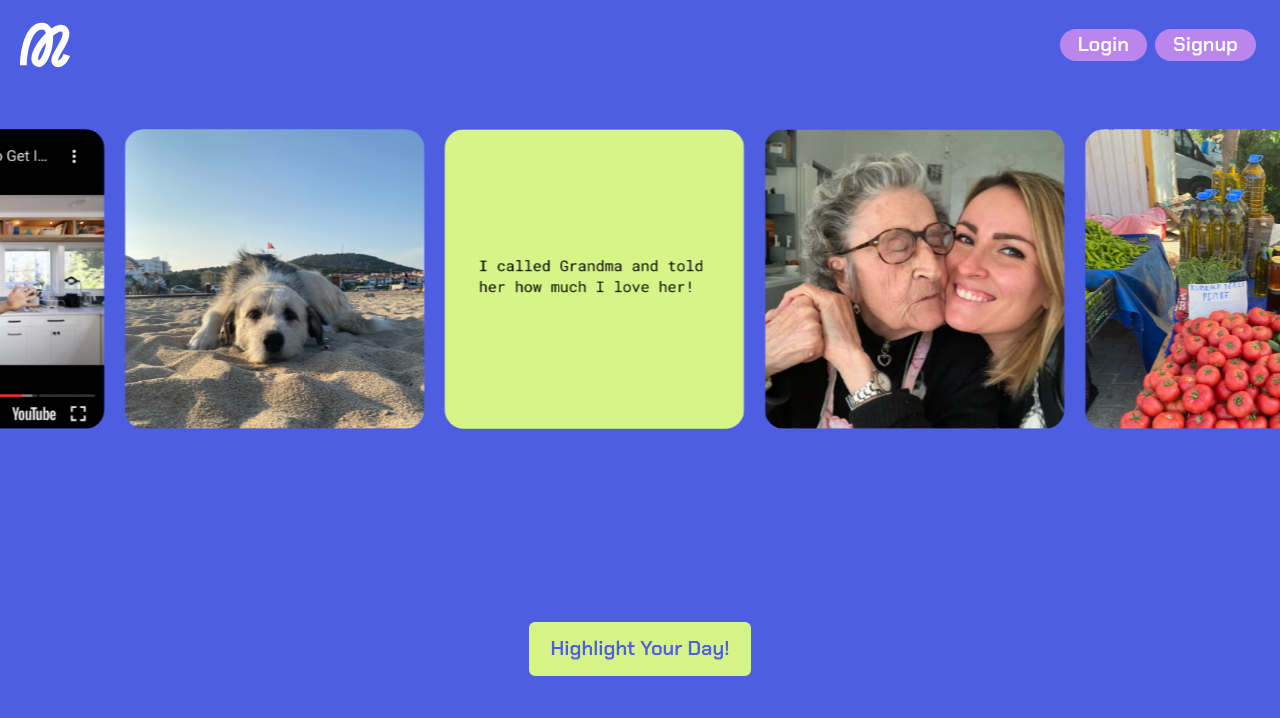
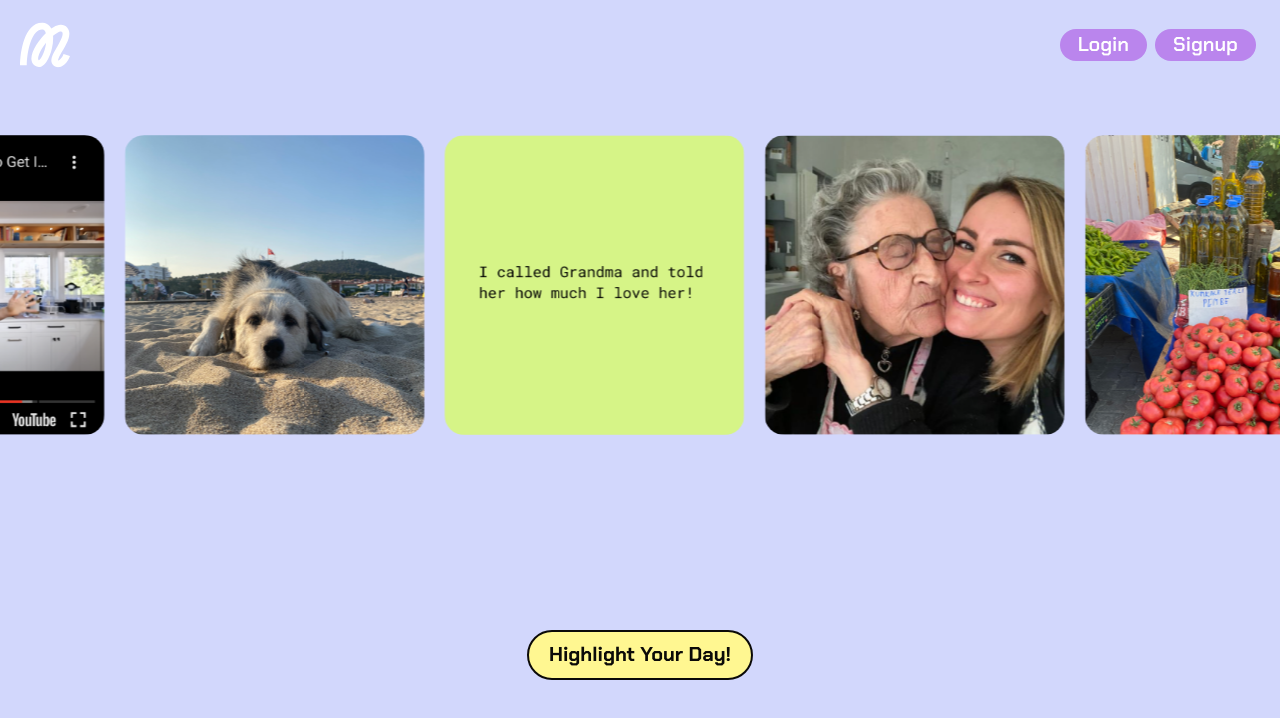
Before and after one commit to tetianakanafotska/memoreel-frontend, a React (Vite) app: page / in a window 1280 px wide. Shown: the top 718 px of the page. Built offline with nearby package versions, Linux system fonts and the light colour scheme; no server answers.

Commit message:
Button styles & colors adjustments

```diff
--- a/src/components/Button.jsx
+++ b/src/components/Button.jsx
@@ -2,23 +2,24 @@ import { Link } from 'react-router-dom';
 import styles from './styles/Button.module.sass';
 import classNames from 'classnames';
 
-export default function Button({ to, label, style = 'primary', fullWidth = false, iconRight, iconLeft, onClick, children, type }) {
+export default function Button({ to, label, style = '', fullWidth = false, iconRight, iconLeft, onClick, children, type }) {
     const typeStyles = {
-        primary: styles['btn-primary'],
-        secondary: styles['btn-secondary'],
-        tertiary: styles['btn-tertiary'],
-        'primary-outline': styles['btn-primary-outline'],
-        'secondary-outline': styles['btn-secondary-outline'],
-        'tertiary-outline': styles['btn-tertiary-outline'],
+        primary: 'button-primary',
+        secondary: 'button-secondary',
+        tertiary: 'button-tertiary',
+        'primary-outline': 'button-primary-outline',
+        'secondary-outline': 'button-secondary-outline',
+        'tertiary-outline': 'button-tertiary-outline',
     };
 
-    const buttonStyle = typeStyles[type] || typeStyles.primary;
+    const buttonStyle = type || typeStyles.primary;
 
     const buttonClasses = classNames(
+        'button',
         buttonStyle,
-        { [styles['full-width']]: fullWidth },
-        { [styles['icon-left']]: iconLeft },
-        { [styles['icon-right']]: iconRight }
+        { 'full-width': fullWidth },
+        { 'icon-left': iconLeft },
+        { 'icon-right': iconRight }
     );
 
     return (
--- a/src/styles/App.sass
+++ b/src/styles/App.sass
@@ -4,8 +4,8 @@
 @import '_font-roboto-mono.sass'
 
 body
-	background-color: $indigo
-	color: $green
+	background-color: $maincolor-light
+	color: $dark
 	margin: 0
 	padding: 0
 	font-weight: 400
@@ -55,38 +55,64 @@ textarea
 	font-weight: 600
 	font-size: 1rem
 	border-radius: 6px
-	border: 2px solid darken($light-blue, 10%)
+	border: 2px solid $dark
 	background-color: $indigo
 	color: $light-blue
 	resize: none
 
-button
+button,
+.button
+	// font
 	font-family: $font-family-sans-serif
 	font-size: 1rem
-	padding: 10px 16px
-	border-radius: 6px
+	font-weight: 700
+	color: $dark !important
+
+	// layout
 	display: inline-flex
-	cursor: pointer
 	align-items: center
 	justify-content: center
+
+	// spacing
 	width: fit-content
-	font-weight: 700
-	font-size: 1rem
+	cursor: pointer
 	white-space: nowrap
-	margin: 4px
-	background-color: $green
-	border: 2px solid $green
-	color: $indigo !important
+	padding: 8px 20px
+	margin: 0 4px
+
+	// looks
+	background-color: $lemon
+	border: 2px solid $dark
+	border-radius: 30px !important
+
 	&:hover,
 	&:focus,
 	&:active
-		background-color: darken($green, 10%)
-		color: $indigo !important
-		border: 2px solid darken($green, 10%)
+		background-color: $light-blue
+		color: $dark !important
 	&:disabled
 		background-color: darken($offwhite, 20%)
-		border: none
+		border: 2px solid darken($offwhite, 20%)
 
+	&-primary
+		@extend .button
+		background-color: $lemon
+		&:hover,
+		&:focus,
+		&:active
+			background-color: $light-blue
+			color: $dark
+		&-outline
+			@extend .button
+			background-color: transparent
+			color: $green !important
+			border: 2px solid $green
+			&:hover,
+			&:focus,
+			&:active
+				background-color: $green
+				color: $indigo !important
+				border: 2px solid $green
 .profilePic
 	display: block
 	border-radius: 50%
--- a/src/styles/_variables.sass
+++ b/src/styles/_variables.sass
@@ -1,11 +1,20 @@
 // color palette
 $white: #fff
+$dark: #0B0A08
+
+$lemon: #FFF791
 $offwhite: #ECEBE9
 $green: #D6F486
 $light-blue: #CDE4EE
 $purple: #BA85ED
+$lilac: #D2D7FC
 $indigo: #4E5EE3
 $dark: #0B0A08
 
+$maincolor-lighter: lighten($lilac, 20%)
+$maincolor-light: $lilac
+$maincolor-medium: darken($lilac, 10%)
+$maincolor-dark: darken($lilac, 20%)
+
 $font-family-sans-serif: 'Chakra Petch', 'Open sans', 'Noto sans', Arial, Helvetica, sans-serif
 $font-family-monospace: 'Roboto mono', 'Courier', Arial, Helvetica, sans-serif
```
